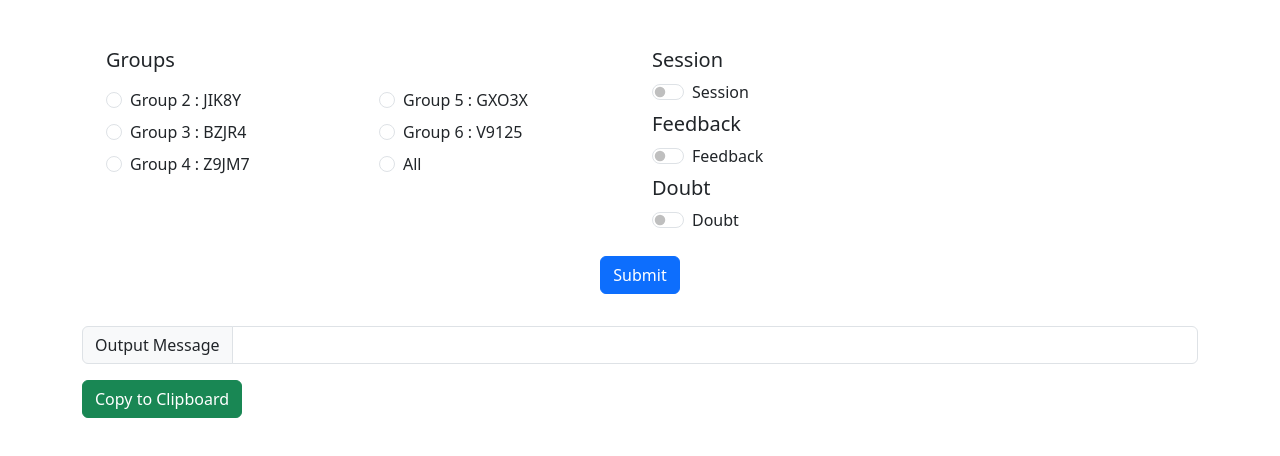
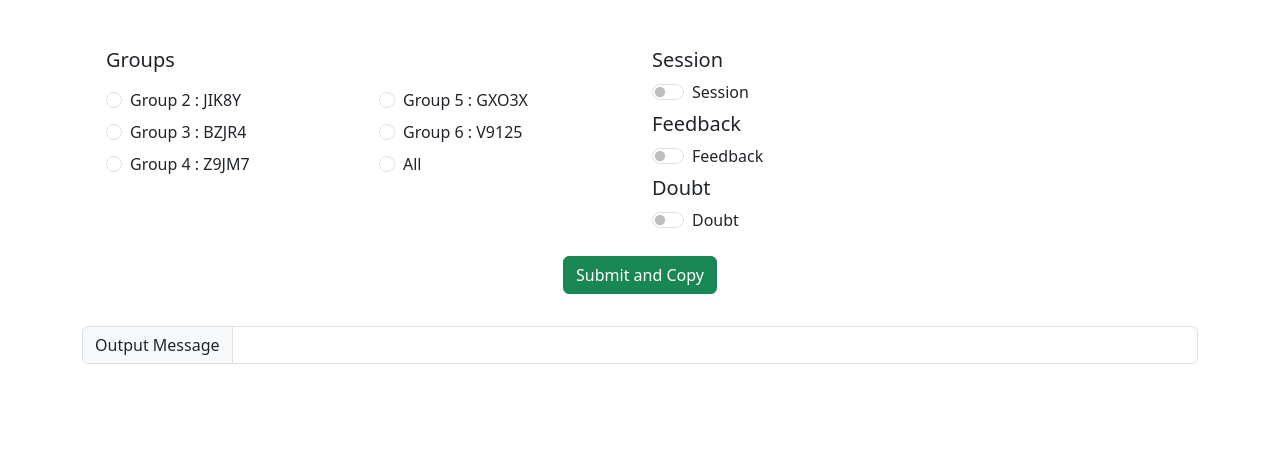
Before and after one commit to sarvikpw/ankitpw, a plain HTML site: page index.html in a window 1280 px wide. Drawn offline with nearby package versions, Linux system fonts and the light colour scheme.

Commit message:
Add files via upload

```diff
--- a/index.html
+++ b/index.html
@@ -83,7 +83,7 @@
                 </div>
                 <div class="row">
                     <div class="col-12 text-center my-3">
-                        <button type="button" class="btn btn-primary" onclick="checkSelected()">Submit</button>
+                        <button type="button" class="btn btn-success" onclick="checkSelected()">Submit and Copy</button>
                     </div>
                 </div>
             </form>
@@ -95,7 +95,6 @@
             <div id="output" type="text" class="form-control" aria-label="Sizing example input"
                 aria-describedby="inputGroup-sizing-default"></div>
         </div>
-        <button type="button" class="btn btn-success" onclick="copyToClipboard()">Copy to Clipboard</button>
     </div>
 
     <script src="index.js"></script>
--- a/index.js
+++ b/index.js
@@ -252,8 +252,6 @@
         document.getElementById('output').innerHTML = displayMessage;
         console.log(displayMessage)
     }
-}
-function copyToClipboard() {
     const messageDiv = document.getElementById('output'); // Get the div element
     const messageText = messageDiv.innerText; // Get the text content of the div
 
@@ -284,5 +282,4 @@
     }).catch(err => {
         console.error('Failed to copy: ', err); // Log error if it fails
     });
-
 }
```
